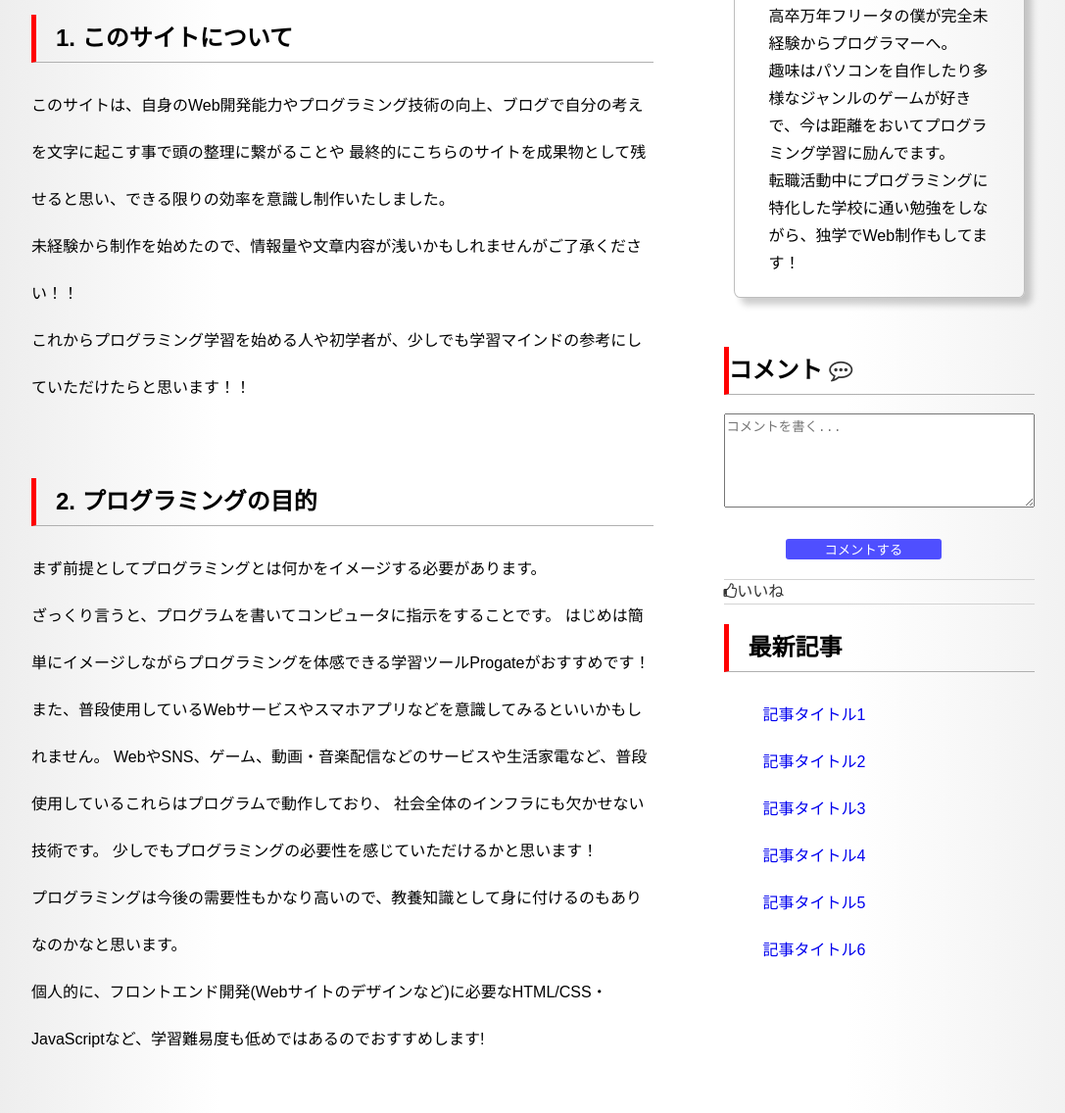
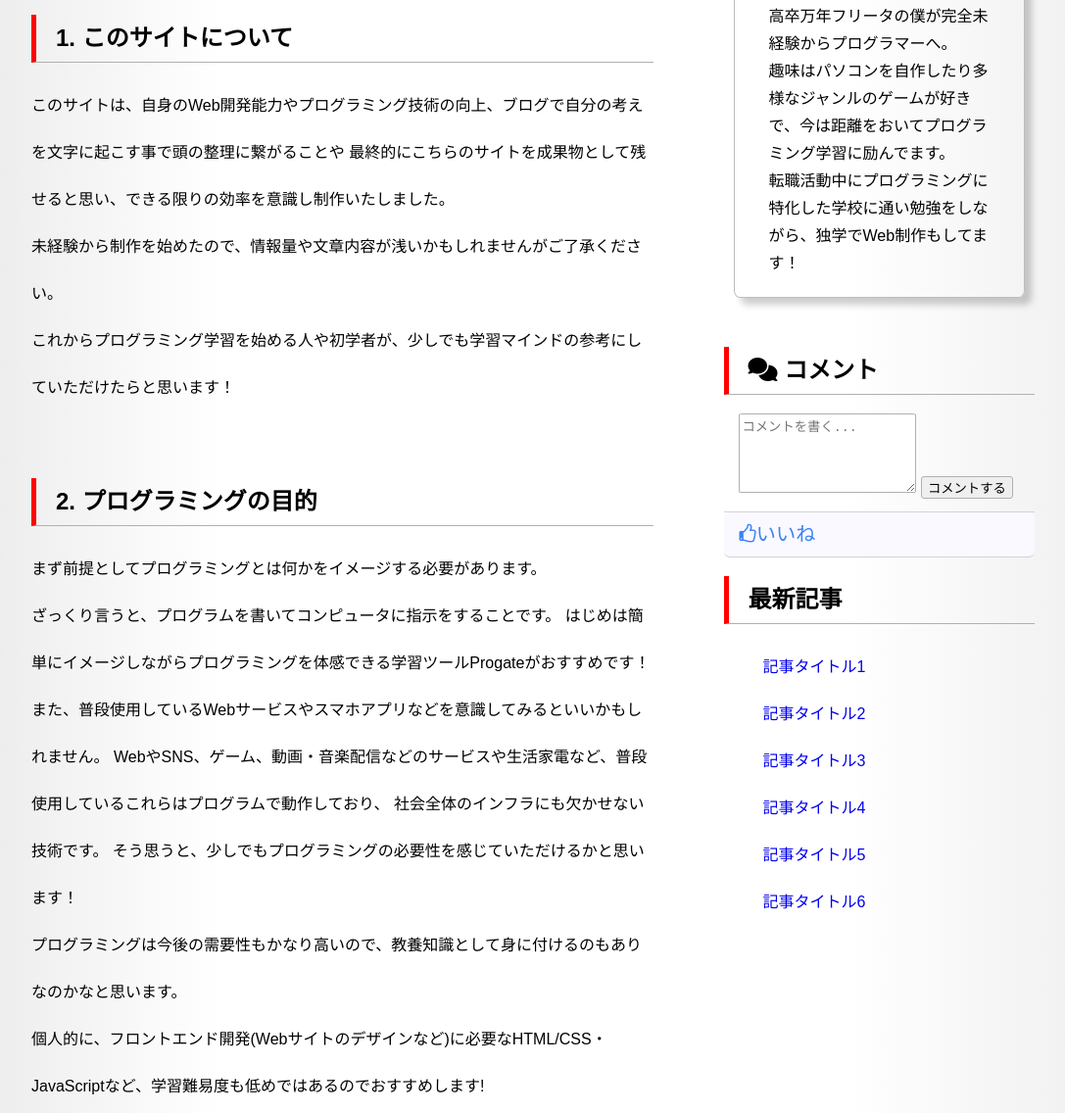
Before and after one commit to RobinsonKubo/BlogRam, a plain HTML site: page index.html in a window 1280 px wide. Shown: the part 545-1681 px from the top of the page at 98% size, without its empty margins (96-1183 px from the left). Drawn offline with nearby package versions, Linux system fonts and the light colour scheme.

Commit message:
若干の修正

```diff
--- a/index.html
+++ b/index.html
@@ -36,7 +36,8 @@
         <img src="icon_img/image_vector.svg" class="title-logo" alt="TitoleLogImage">
         <nav class="globalNav">
             <ul>
-                <li class="navItem navItem-1"><a href="#"><i class="fa fa-home form-button" aria-hidden="true">&nbsp;ホーム</i></a></li>
+                <li class="navItem navItem-1"><a href="#"><i class="fa fa-home form-button"
+                            aria-hidden="true">&nbsp;ホーム</i></a></li>
                 <li class="navItem navItem-2"><a href="http://example.com" target="_blank" rel="noopener noreferrer">
                         <i class="fa fa-hand-o-right form-button" aria-hidden="true">&nbsp;オススメ</i></a></li>
                 <li class="navItem navItem-3"><a href="#" target="_blank" rel="noopener noreferrer">
@@ -90,7 +91,7 @@
                     </form>
 
                     <p class="form-note"><small>※こちらのサイトは個人で運営しておりますので、<br>
-                              　回答にお時間をいただく場合がございます。</small></p>
+                            　回答にお時間をいただく場合がございます。</small></p>
                 </div>
             </div>
         </div>
@@ -106,7 +107,7 @@
                     <span class="text-gradient">プログラミングライフ</span>へ
                 </h1>
             </div>
-            <img src="icon_img/java_sparrow.png" class="bird-img fade-in-up2" alt="文鳥の写真だよ" >
+            <img src="icon_img/java_sparrow.png" class="bird-img fade-in-up2" alt="文鳥の写真だよ">
         </div>
         <div style="width: 100%; height: 1px; background-color: #d3d3d3;"></div>
         <!-- ブログサイトは更新日の表示は非常に重要 あとで追加-->
@@ -142,8 +143,8 @@
                     <p>
                         このサイトは、自身のWeb開発能力やプログラミング技術の向上、ブログで自分の考えを文字に起こす事で頭の整理に繋がることや
                         最終的にこちらのサイトを成果物として残せると思い、できる限りの効率を意識し制作いたしました。<br>
-                        未経験から制作を始めたので、情報量や文章内容が浅いかもしれませんがご了承ください！！<br>
-                        これからプログラミング学習を始める人や初学者が、少しでも学習マインドの参考にしていただけたらと思います！！
+                        未経験から制作を始めたので、情報量や文章内容が浅いかもしれませんがご了承ください。<br>
+                        これからプログラミング学習を始める人や初学者が、少しでも学習マインドの参考にしていただけたらと思います！
                     </p>
                 </section>
 
@@ -156,7 +157,7 @@
                         また、普段使用しているWebサービスやスマホアプリなどを意識してみるといいかもしれません。
                         WebやSNS、ゲーム、動画・音楽配信などのサービスや生活家電など、普段使用しているこれらはプログラムで動作しており、
                         社会全体のインフラにも欠かせない技術です。
-                        少しでもプログラミングの必要性を感じていただけるかと思います！<br>
+                        そう思うと、少しでもプログラミングの必要性を感じていただけるかと思います！<br>
                         プログラミングは今後の需要性もかなり高いので、教養知識として身に付けるのもありなのかなと思います。<br>
                         個人的に、フロントエンド開発(Webサイトのデザインなど)に必要なHTML/CSS・JavaScriptなど、学習難易度も低めではあるのでおすすめします!
                     </p>
@@ -180,10 +181,12 @@
                     <h2><span>4. 学習手順</span></h2>
                     <h3>1. なぜプログラマーなのか、その目的をある程度明確に！</h3>
                     <h3>2. パソコンの基本的な操作</h3>
-                    <p>タイピングやフォルダ・ファイル操作など<br>Googleの<i class="fa fa-chrome" aria-hidden="true"></i>Chromeを使いこなせると便利!</p>
+                    <p>タイピングやフォルダ・ファイル操作など<br>Googleの<i class="fa fa-chrome" aria-hidden="true"></i>Chromeを使いこなせると便利!
+                    </p>
                     <h3>3. プログラミングの学習ツールや開発環境を知る</h3>
                     <!-- ※重要　"_blank"は別タブで開く rel="noopener" 元ページを操作できなくする(セキュリティ強化) rel="noreferrer" リンク元の情報を送信しない -->
-                    <p><span style="font-weight: bold;">学習ツール</span>： <a href="https://prog-8.com" target="_blank" rel="noopener noreferrer">Progate</a>、
+                    <p><span style="font-weight: bold;">学習ツール</span>： <a href="https://prog-8.com" target="_blank"
+                            rel="noopener noreferrer">Progate</a>、
                         <a href="https://dotinstall.com" target="_blank" rel="noopener noreferrer">ドットインストール</a>、
                         <a href="https://www.udemy.com" target="_blank" rel="noopener noreferrer">Udemy</a> など<br>
                         生成AIの <a href="https://chat.openai.com" target="_blank" rel="noopener noreferrer">Chat-GPT</a>や
@@ -212,7 +215,7 @@
                     <h2><span>5. まとめ</span></h2>
                     <p>
                         当サイトをご覧いただき、ありがとうございます。<br>
-                        こちらや他のWebサービスも参考にし、日々学習を進めていく中で深く考え過ぎず、息抜きも挟みながらゲームクリアの感覚でプログラミングを楽しんでください！
+                        こちらや他のWebサービスも参考にし、日々学習を進めていく中で深く考え過ぎず、息抜きも挟みながらゲームクリアの感覚でプログラミングを楽しんでください！<br>
                         この作品を制作していく中で、プログラミング以外のことも学べたので良い経験になりました！<br>
                         今後の進展に合わせ、こちらのサイトを更新していけたらと思います。<br>
                         では、良いプログラミングライフを！
@@ -235,18 +238,20 @@
                         </p>
                     </div>
                 </div>
-            <!---テスト---------------------------------------------------------------------------------------------->
-                <div class="sidebar-content">
-                    <h2>コメント&nbsp;<i class="fa fa-commenting-o" aria-hidden="true"></i></h2>
-                    <textarea crass="comment-area" type="text" id="comment" name="comment"
-                        rows="6" maxlength="500" placeholder="コメントを書く..." style="width: 100%;"></textarea>
-                    <button class="submit button" id="submit">コメントする</button>
+                <!---テスト---------------------------------------------------------------------------------------------->
+                <div class="sidebar-content sidebar-content-2">
+                    <h2><span><i class="fa-solid fa-comments" aria-hidden="true"></i>&nbsp;コメント</span></h2>
+                    <div class="comment-content">
+                        <textarea class="comment-area" type="text" id="comment" name="comment" rows="5" maxlength="500"
+                            placeholder="コメントを書く..."></textarea>
+                        <button class="submit-button" id="submit">コメントする</button>
+                    </div>
                 </div>
                 <div style="width: 100%; height: 1px; background-color: #d3d3d3;"></div>
                 <div class="comment-list" style="border-bottom: 1px solid #d3d3d3;">
                     <i class="fa fa-thumbs-o-up" aria-hidden="true">いいね</i>
                 </div>
-            <!---------------------------------------------------------------------------------------------------->
+                <!---------------------------------------------------------------------------------------------------->
                 <!-- サイドバー最新記事 後ほどコンテンツ追加 -->
                 <div class="sidebar-content">
                     <h2><span>最新記事</span></h2>
@@ -262,11 +267,10 @@
             </aside>
         </div>
     </main>
-<!-- ここからフッター　--------------------------------------------------------------------------------------------------------------------------->
+    <!-- ここからフッター　--------------------------------------------------------------------------------------------------------------------------->
     <footer class="footer">
         <div class="block-footer-container">
-            <a href="#"><img src="icon_img/image_vector.svg" class="footer-title-logo" alt="タイトルロゴイメージ"
-                    width="50%"></a>
+            <a href="#"><img src="icon_img/image_vector.svg" class="footer-title-logo" alt="タイトルロゴイメージ" width="50%"></a>
             <p class="copyl"><small style="color: rgb(78, 78, 78);">©️ 2025 Soshi.</small></p>
         </div>
 
@@ -282,7 +286,7 @@
     </footer>
 
     <!-- Java Script パス ----------->
-    <script src="common.js"></script>
+    <script src="common.js">'use strict';</script>
 
 </body>
 
--- a/style.css
+++ b/style.css
@@ -323,6 +323,50 @@ p {
 .sidebar-content a {
     text-decoration: none;
 }
+
+/* コメント表示領域の装飾例 後で変更 */
+.comment-content {
+    box-sizing: border-box;
+    width: 90%;
+    margin: 0 auto 0 auto;
+}
+.comment-area {
+    border-color: #b0b0b0;
+    border-radius: 2%;
+
+
+}
+.comment-area:focus {
+    border-color: red;
+    outline: none;
+}
+.submit-button {
+    border: 1px solid #b0b0b0;
+    border-radius: 3px;
+}
+.submit-button:hover {
+    color: white;
+    background-color: red;
+}
+
+.comment-list {
+    border-bottom: 1px solid #d3d3d3;
+    background: #f9f9ff;
+    padding: 12px 16px;
+    margin-bottom: 10px;
+    border-radius: 6px;
+    display: flex;
+    align-items: center;
+    gap: 8px;
+    font-size: 1.05rem;
+    color: #333;
+}
+.comment-list i {
+    color: #3b82f6;
+    margin-right: 6px;
+    font-size: 1.2em;
+}
+
 /* -- mainここまで -------------------------------------------- */
 
 /* -- footer ------------------------------------------------- */
```
Also changed, not shown: common.js (+4 -7 lines), README.md.
